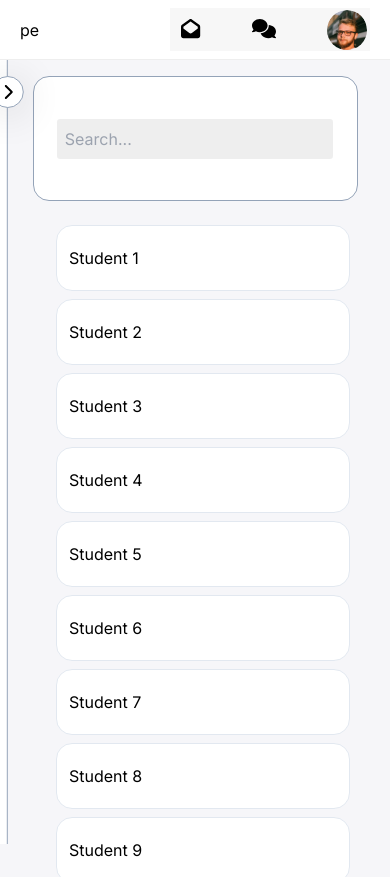
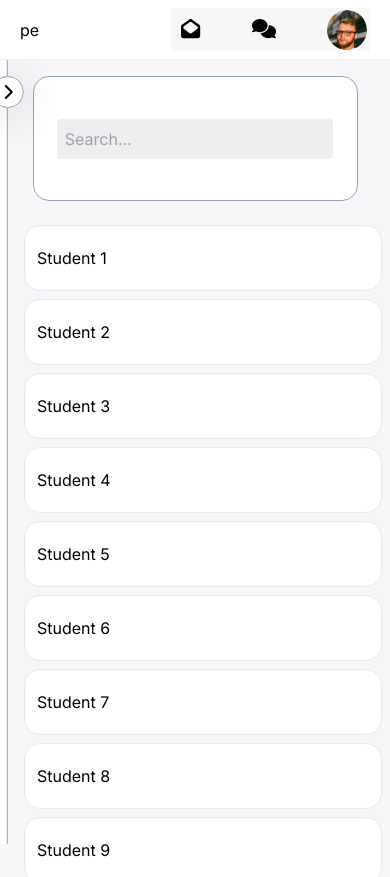
Before and after one commit to jhamiltonjunior/saas-frontend, a Next.js app: page /student in a window 390 px wide. Built offline with nearby package versions, Linux system fonts and the light colour scheme.

Commit message:
Fix-list_students: responsive css added

```diff
--- a/src/app/components/seach/listStudents.js
+++ b/src/app/components/seach/listStudents.js
@@ -3,14 +3,9 @@ import { selectUniqueStudent } from "../../hook/selectUniqueStudent";
 function ListStudents(props) {
   // const { students } = props;
 
-  const students = [
-    { id: 1, name: "Student 1", age: 20, img: "https://picsum.photos/200/300" },
-    { id: 2, name: "Student 2", age: 21, img: "https://picsum.photos/200/300" },
-    { id: 3, name: "Student 3", age: 22, img: "https://picsum.photos/200/300" },
-    { id: 4, name: "Student 4", age: 23, img: "https://picsum.photos/200/300" },
-  ]
+  const students = []
 
-  for (let i = 5; i <= 30; i++) {
+  for (let i = 1; i <= 35; i++) {
     students.push({
         id: i,
         name: `Student ${i}`,
--- a/src/app/student/style.css
+++ b/src/app/student/style.css
@@ -19,3 +19,10 @@ html, body {
 		padding-right: 2.5rem;
 	}
 }
+
+@media screen and (max-width: 424px) {
+	.container_students {
+		padding-left: var(--small);
+		padding-right: var(--small);
+	}
+}
```
